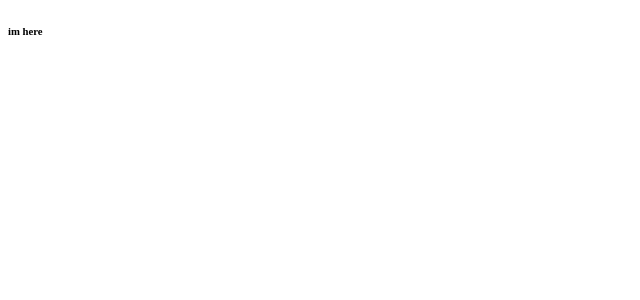
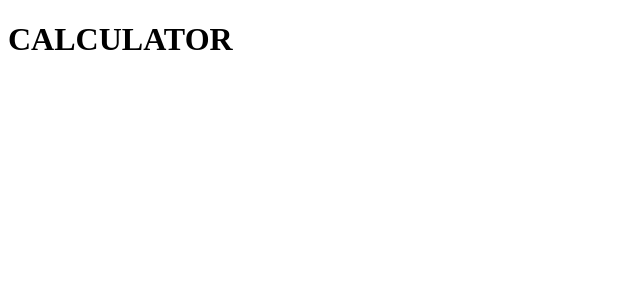
Before and after one commit to dg-codingbapunu/first-react-code, a React (Vite) app in the folder project/calculator/: page / in a window 1280 px wide. Shown: the top 300 px of the page, without its empty margins (0-640 px from the left). Built offline with nearby package versions, Linux system fonts and the light colour scheme.

Commit message:
head section

```diff
--- a/project/calculator/src/App.jsx
+++ b/project/calculator/src/App.jsx
@@ -1,9 +1,4 @@
 function App() {
-  return <h6>im here</h6>;
-  <p>
-    Lorem ipsum dolor sit amet consectetur adipisicing elit. Placeat unde
-    repellendus soluta officia in quos consectetur nihil cumque veniam est vel
-    quae quasi labore a fuga accusantium, at obcaecati! Rem.
-  </p>;
+  return <h1>CALCULATOR</h1>;
 }
 export default App;
```
